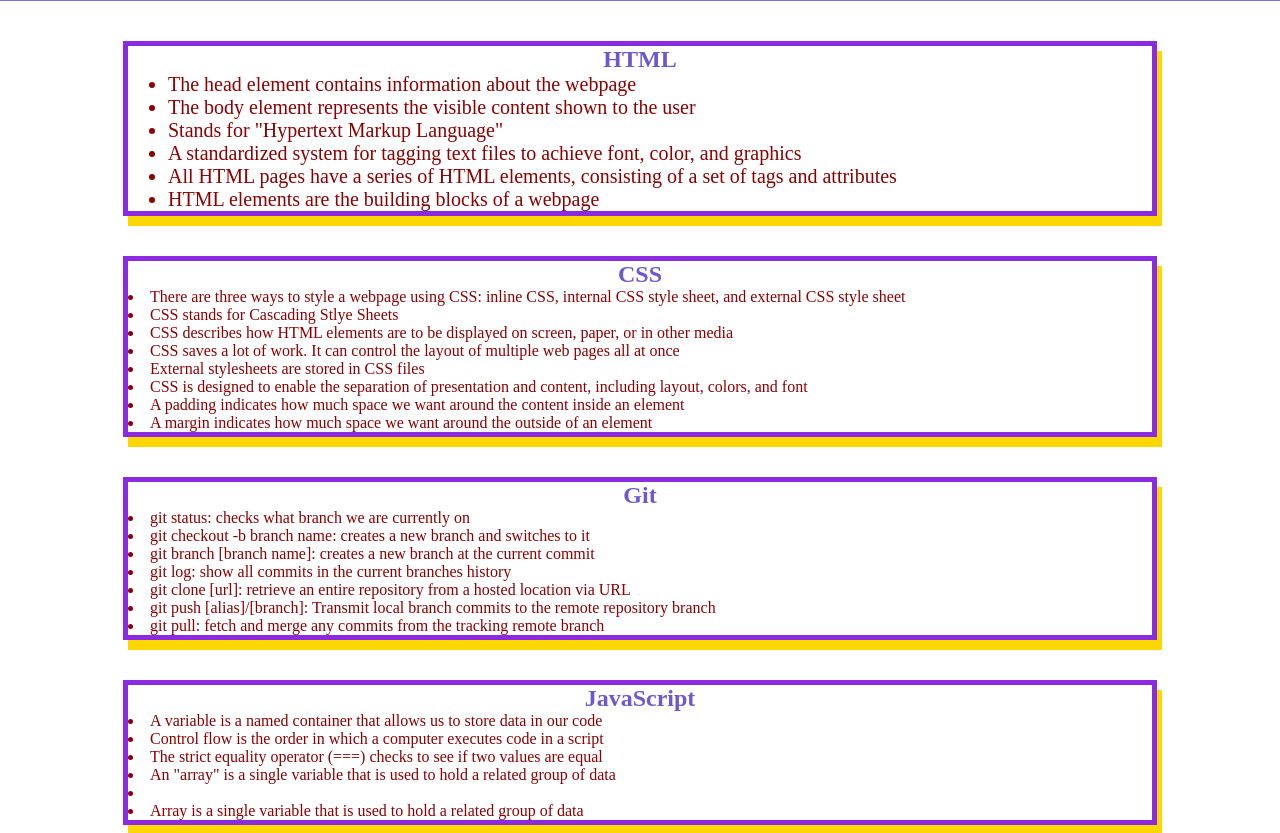
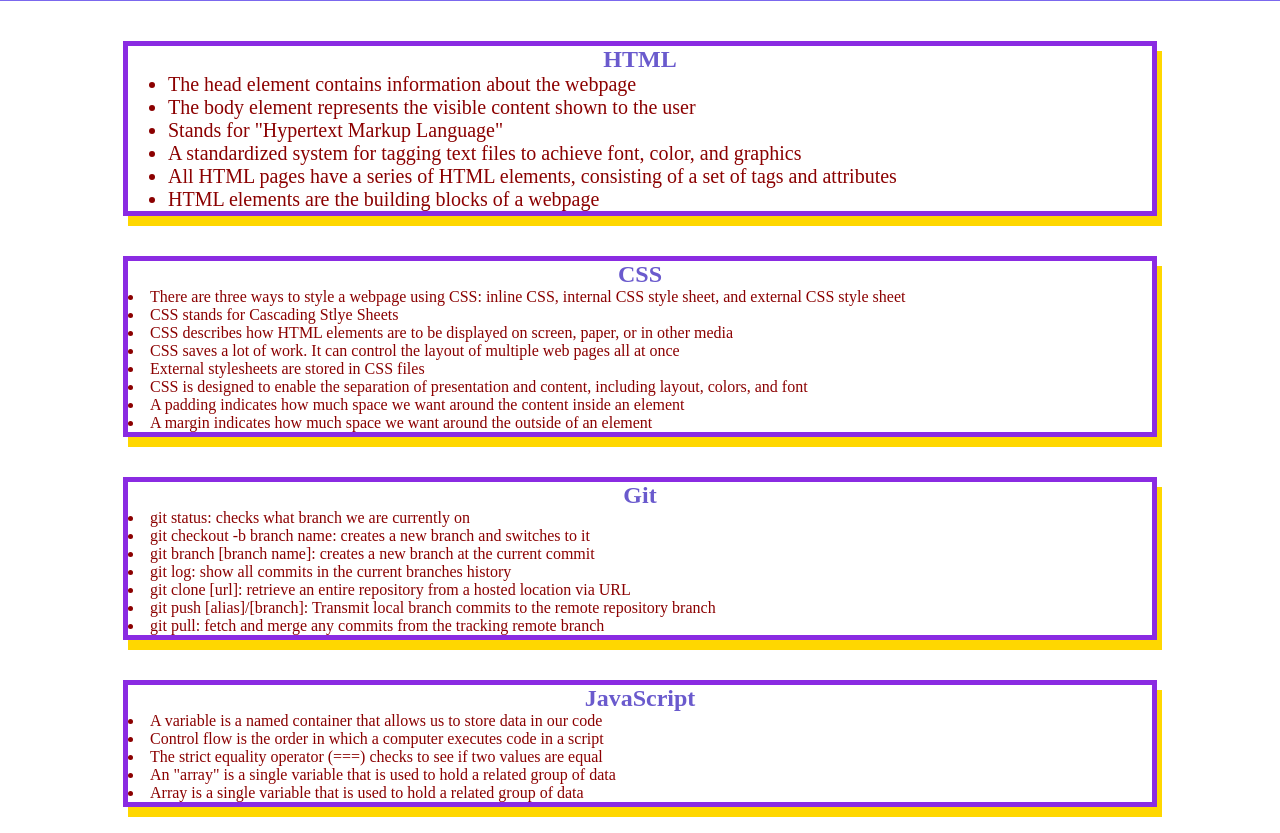
Before and after one commit to ethanquinlan1997/prework-study-guide, a plain HTML site: page index.html in a window 1280 px wide. Shown: the part 119-952 px from the top of the page. Drawn offline with Linux system fonts and the light colour scheme.

Commit message:
fixed 5th <li> under JavaScript section. Missing </li>

```diff
--- a/index.html
+++ b/index.html
@@ -55,7 +55,7 @@
     <li>A variable is a named container that allows us to store data in our code</li>
     <li>Control flow is the order in which a computer executes code in a script</li>
     <li>The strict equality operator (===) checks to see if two values are equal</li>
-    <li>An "array" is a single variable that is used to hold a related group of data<li>
+    <li>An "array" is a single variable that is used to hold a related group of data</li>
     <li>Array is a single variable that is used to hold a related group of data</li>
   </ui>
 </section>
```
